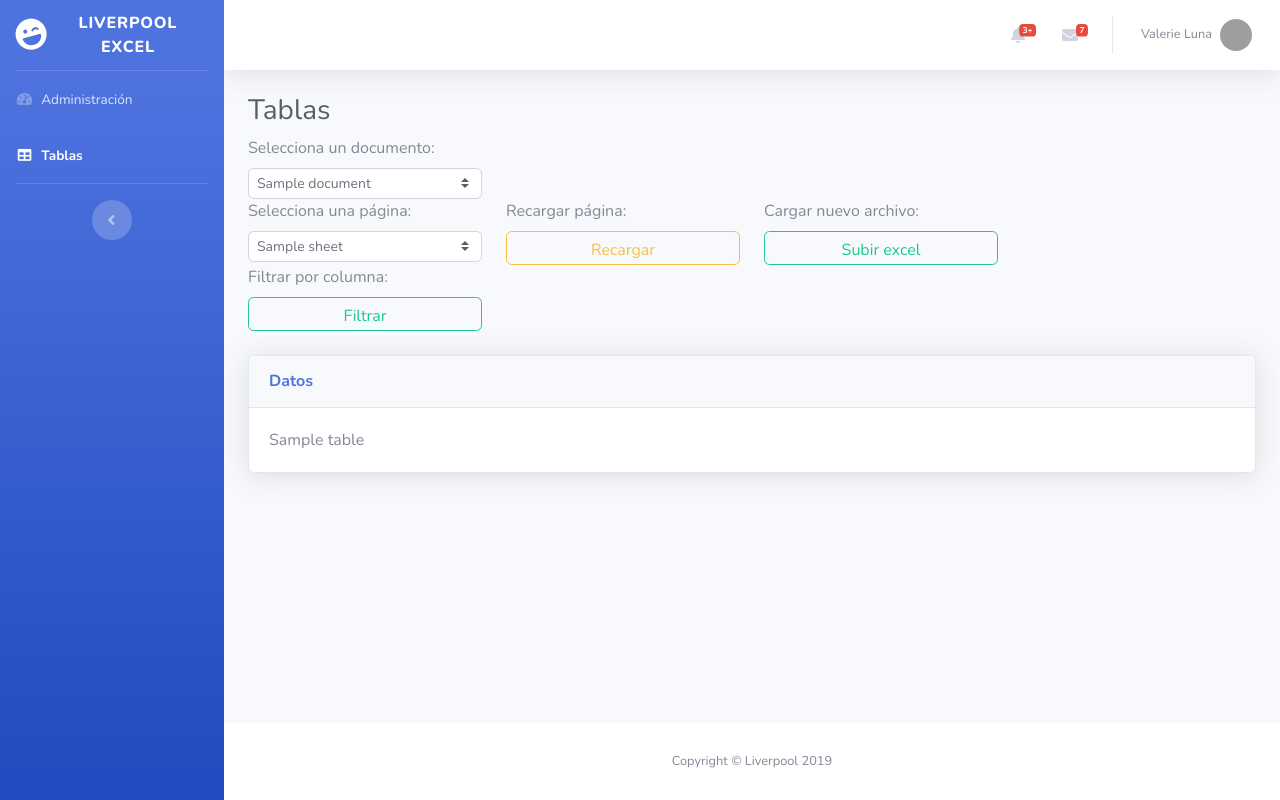
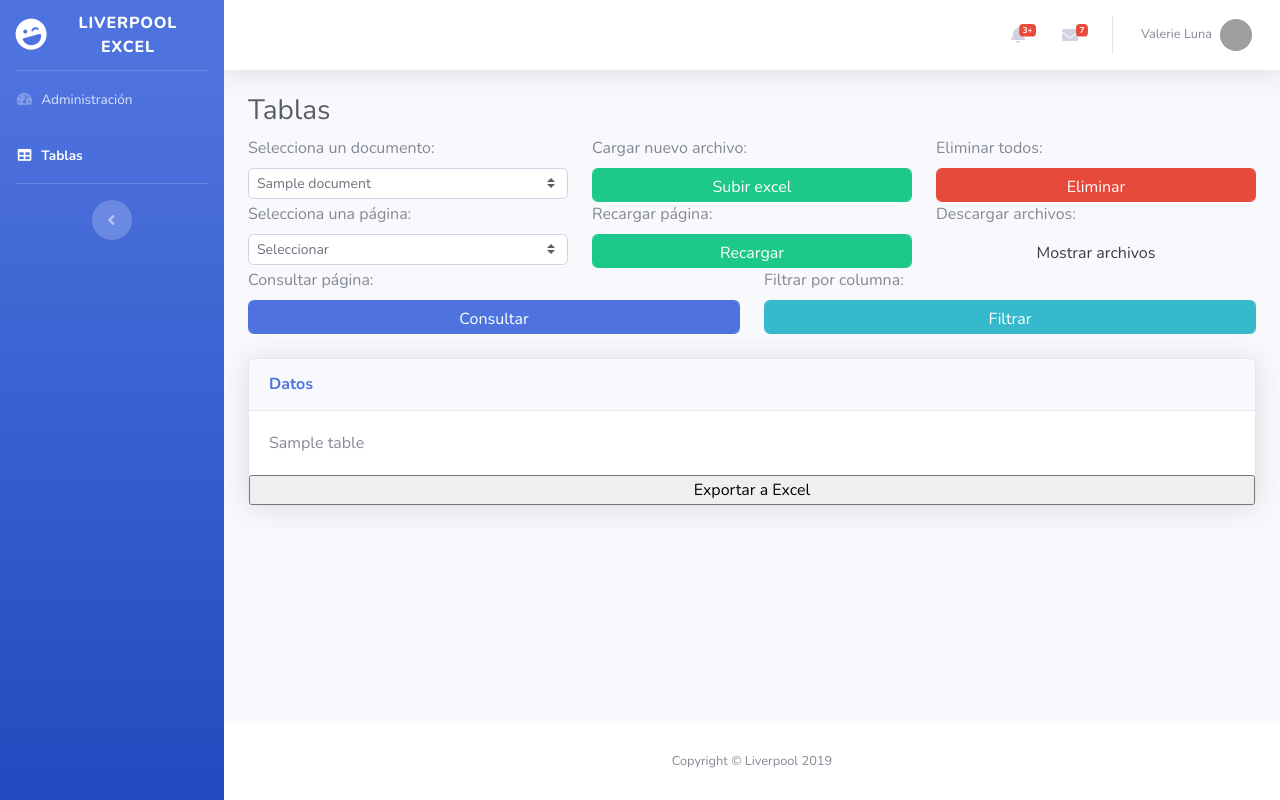
Before and after one commit to Ivan252512/excel_liverpool_google, a Flask app: template templates/tables.html in a window 1280 px wide. Run offline with Flask 2, Linux system fonts and the light colour scheme; the template is opened without the code that fills it: most values are stand-ins (such as "Sample title", 1, 10 or a date in 2020); parts of the project's set-up code (start-up, migrations or seed data) failed here and were passed over; some libraries are stand-ins or nearby versions; grey boxes are pictures that could not be loaded.

Commit message:
Prueba final

```diff
--- a/app.yaml
+++ b/app.yaml
@@ -13,4 +13,4 @@
   script: auto
 
 env_variables:
-    CLOUD_STORAGE_BUCKET: liverpoolexcelprueba.appspot.com
+    CLOUD_STORAGE_BUCKET: liverpool-excel.appspot.com
--- a/main.py
+++ b/main.py
@@ -12,10 +12,10 @@
 app = Flask(__name__, static_folder="static", template_folder="templates")
 
 # Configure this environment variable via app.yaml
-CLOUD_STORAGE_BUCKET = "liverpoolexcelprueba.appspot.com"
+CLOUD_STORAGE_BUCKET = "liverpool-excel.appspot.com"
 #os.environ['CLOUD_STORAGE_BUCKET']
 
-ALLOWED_EXTENSIONS = {'xlsx', 'csv', 'ods'}
+ALLOWED_EXTENSIONS = {'xlsx', 'xls'}
 
 CONNECTION_STRING = "mongodb+srv://ivan:sarampion25@cluster0-s8nin.mongodb.net/test?retryWrites=true&w=majority"
 client = pymongo.MongoClient(CONNECTION_STRING, maxPoolSize=10000)
@@ -23,11 +23,27 @@
 documents_collection = pymongo.collection.Collection(db, 'documents')
 
 class Excel():
-    def __init__(self, src):
-        self.df = pd.read_excel(src, None)
-        self.name = src
-        self.sheets = self.df.keys()
+    def __init__(self, name, url=None):
+        self.url = url
+        self.name = name
+        try:
+            self.df = pd.read_excel(url, None)
+        except ValueError:
+            self.df = pd.read_excel("CUENTAS_FUN_SOCIEDADES.xlsx", None)
+        finally:
+            self.sheets = self.df.keys()
 
+
+    def load_to_db(self):
+        sheets = {}
+        k = 0
+        for i in self.sheets:
+            s = "sheet_"+str(k)
+            sheets[s] = i
+            k+=1
+        documents_collection.insert_one({"name": self.name ,
+                                         "url": self.url,
+                                         "sheets": sheets})
     def get_sheets(self):
         return self.sheets
 
@@ -40,6 +56,7 @@
         return df[column].unique()
 
     def filter(self, sheet, filters):
+        print(self.get_sheets())
         df = self.df[sheet]
         if type(sheet)==str and type(filters)==dict:
             if len(filters)<1:
@@ -61,16 +78,27 @@
     return render_template("index.html")
 
 
-@app.route("/tables", methods=['GET', 'POST'])
-def tables():
-    sheet = "CUENTAS"
-    document = "CUENTAS_FUN_SOCIEDADES.xlsx"
+@app.route("/tables/<document>/<sheet>", methods=['GET', 'POST'])
+def tables(document, sheet):
 
-    documents = [document]
-    sheets = [sheet]
+    documents = documents_collection.find({})
+    documents2 = documents_collection.find({})
 
-    excel = Excel(document)
-    doc, res = excel.filter(str(sheet),  1)
+    document_db = documents_collection.find_one({"name":document})
+
+    try:
+        sheets = list(document_db["sheets"].values())
+        excel = Excel(document_db["name"], document_db["url"])
+        if sheet == "CUENTAS" or sheet == "Seleccionar":
+            sheet = sheets[0]
+    except:
+        excel = Excel(document)
+        sheets = excel.get_sheets()
+
+
+    doc, res = excel.filter(sheet,  1)
+
+    del excel
 
     cols_values = []
 
@@ -83,24 +111,24 @@
     return render_template('tables.html',
                             table=table,
                             documents=documents,
+                            documents2=documents2,
                             sheets=sheets,
+                            document_selected=document,
+                            sheet_selected=sheet,
                             cols_values=cols_values)
 
-@app.route("/tables_filter", methods=['GET', 'POST'])
-def tables_filter():
+@app.route("/get_pages/<document>", methods=['GET', 'POST'])
+def get_pages(document):
+    document = documents_collection.find_one({"name":document})
+    return Response(dumps(document["sheets"]), mimetype='application/json')
+
+@app.route("/tables_filter/<document>/<sheet>", methods=['GET', 'POST'])
+def tables_filter(document, sheet):
     content = request.get_json()
+    document_db = documents_collection.find_one({"name":document})
 
-    """
-    document = content["document"] if "document" in content.keys() else None
-    sheet = content["sheet"] if "sheet" in content.keys() else None
-    """
-    sheet = "CUENTAS"
-    document = "CUENTAS_FUN_SOCIEDADES.xlsx"
-
-    excel = Excel(document)
+    excel = Excel(document_db["name"], document_db["url"])
     doc, res = excel.filter(str(sheet),  content)
-
-    #print(doc)
 
     cols_values = []
 
@@ -138,11 +166,21 @@
                 content_type=file.content_type
             )
 
-            documents_collection.insert_one({"name": filename,
-                                             "url": blob.public_url})
-            return redirect('tables')
-        else:
-            return redirect('tables')
+            excel = Excel(filename, blob.public_url)
+            excel.load_to_db()
+        return redirect("/tables/CUENTAS_FUN_SOCIEDADES.xlsx/CUENTAS")
+
+@app.route('/drop_database', methods=['GET'])
+def drop_database():
+    storage_client = storage.Client()
+    bucket = storage_client.get_bucket(CLOUD_STORAGE_BUCKET)
+    blobs = bucket.list_blobs()
+    for blob in blobs:
+        blob.delete()
+
+    documents_collection.drop()
+
+    return redirect("/tables/CUENTAS_FUN_SOCIEDADES.xlsx/CUENTAS")
 
 if __name__ == "__main__":
     app.run()
--- a/templates/index.html
+++ b/templates/index.html
@@ -48,7 +48,7 @@
 
       <!-- Nav Item - Tables -->
       <li class="nav-item">
-        <a class="nav-link" href="{{ url_for('tables') }}">
+        <a class="nav-link" href="{{ url_for('tables', document='CUENTAS_FUN_SOCIEDADES.xlsx', sheet='CUENTAS') }}">
           <i class="fas fa-fw fa-table"></i>
           <span>Tablas</span></a>
       </li>
--- a/templates/tables.html
+++ b/templates/tables.html
@@ -51,7 +51,7 @@
 
       <!-- Nav Item - Tables -->
       <li class="nav-item active">
-        <a class="nav-link" href="{{ url_for('tables') }}">
+        <a class="nav-link" href="{{ url_for('tables', document='CUENTAS_FUN_SOCIEDADES.xlsx', sheet='CUENTAS') }}">
           <i class="fas fa-fw fa-table"></i>
           <span>Tablas</span></a>
       </li>
@@ -264,43 +264,66 @@
           <h1 class="h3 mb-2 text-gray-800">Tablas</h1>
 
           <div class="row">
-            <div class="col-md-3">
+            <div class="col-md-4">
               <label for="documents">Selecciona un documento:</label>
               <select id="documents" class="custom-select custom-select-sm form-control form-control-sm">
                 {% if documents %}
                   {% for document in documents %}
-                    <option value="{{ document }}">{{ document }}</option>
+                    {% if document.url %}
+                      {% if document.name == document_selected %}
+                        <option value="{{ document.name }}" selected>{{ document.name }}</option>
+                      {% else %}
+                        <option value="{{ document.name }}" >{{ document.name }}</option>
+                      {% endif %}
+                    {% endif %}
                   {% endfor %}
                 {% endif %}
               </select>
             </div>
+            <div class="col-md-4">
+              <label for="reload">Cargar nuevo archivo:</label>
+              <button id="reload" class="btn btn-success custom-button-sm form-control form-control-sm" data-toggle="modal" data-target="#excelModal">Subir excel</button>
+            </div>
+            <div class="col-md-4">
+              <label for="drop_db">Eliminar todos:</label>
+              <a id="drop_db" class="btn btn-danger custom-button-sm form-control form-control-sm" href="{{ url_for('drop_database') }}">Eliminar</a>
+            </div>
           </div>
 
           <div class="row">
-            <div class="col-md-3">
+            <div class="col-md-4">
               <label for="pages">Selecciona una página:</label>
               <select id="pages" class="custom-select custom-select-sm form-control form-control-sm">
                 {% if sheets %}
+                  <option value="Seleccionar" selected>Seleccionar</option>
                   {% for sheet in sheets %}
-                    <option value="{{ sheet }}">{{ sheet }}</option>
+                    {% if sheet == sheet_selected %}
+                      <option value="{{ sheet }}" selected>{{ sheet }}</option>
+                    {% else %}
+                      <option value="{{ sheet }}">{{ sheet }}</option>
+                    {% endif %}
                   {% endfor %}
                 {% endif %}
               </select>
             </div>
-            <div class="col-md-3">
+            <div class="col-md-4">
               <label for="reload">Recargar página:</label>
-              <button id="reload" onclick="location.reload();" class="btn btn-outline-warning custom-button-sm form-control form-control-sm">Recargar</button>
+              <button id="reload" onclick="location.reload();" class="btn btn-success custom-button-sm form-control form-control-sm">Recargar</button>
             </div>
-            <div class="col-md-3">
-              <label for="reload">Cargar nuevo archivo:</label>
-              <button id="reload" class="btn btn-outline-success custom-button-sm form-control form-control-sm" data-toggle="modal" data-target="#excelModal">Subir excel</button>
+            <div class="col-md-4">
+              <label for="download_file">Descargar archivos:</label>
+              <button id="download_file" class="btn btn-light custom-button-sm form-control form-control-sm" data-toggle="modal" data-target="#downloadModal">Mostrar archivos</button>
             </div>
           </div>
 
           <div class="row">
-            <div class="col-md-3">
+            <div class="col-md-6" id="consultar_pagina">
+              <label for="consultar">Consultar página:</label>
+              <button id="consultar" class="btn btn-primary custom-button-sm form-control form-control-sm">Consultar</button>
+            </div>
+            <div class="col-md-6">
               <label for="column_filter">Filtrar por columna:</label>
-              <button id="column_filter" class="btn btn-outline-success custom-button-sm form-control form-control-sm" data-toggle="modal" data-target="#filterModal">Filtrar</button>
+              <button id="column_filter" class="btn btn-info custom-button-sm form-control form-control-sm" data-toggle="modal" data-target="#filterModal">Filtrar</button>
             </div>
           </div>
 
@@ -316,6 +339,7 @@
                   {{ table|safe }}
               </div>
             </div>
+            <input type="button" name="btnExportar" id="btnExportar" value="Exportar a Excel" />
           </div>
 
         </div>
@@ -395,7 +419,7 @@
         </div>
         <div class="modal-footer">
           <button class="btn btn-secondary" type="button" data-dismiss="modal">Cancelar</button>
-          <button id="search_button" class="btn btn-outline-primary custom-button-sm form-control form-control-sm">Consultar</button>
+          <button id="search_button" class="btn btn-primary custom-button-sm form-control form-control-sm">Consultar</button>
         </div>
       </div>
     </div>
@@ -410,12 +434,36 @@
         </div>
         <div class="modal-body">
           <form action="{{ url_for( 'load_database' ) }}" method="POST" id="excel_upload" enctype="multipart/form-data">
-            <input type="file" name="file" id="file" class="custom-button custom-button-sm form-control form-control-sm">
+            <input type="file" accept=".xls,.xlsx" name="file" id="file" class="custom-button custom-button-sm form-control form-control-sm">
           </form>
         </div>
         <div class="modal-footer">
           <button class="btn btn-secondary" type="button" id="excel_upload_button_cancel" data-dismiss="modal">Cancelar</button>
           <button class="btn btn-primary" type="submit" id="excel_upload_button">Cargar Archivo</button>
+        </div>
+      </div>
+    </div>
+  </div>
+
+  <!-- Download Modal-->
+  <div class="modal fade" id="downloadModal" tabindex="-1" role="dialog" aria-labelledby="downloadModalLabel" aria-hidden="true">
+    <div class="modal-dialog" role="document">
+      <div class="modal-content">
+        <div class="modal-header">
+          <h5 class="modal-title" id="downloadModalLabel">Descargar excel</h5>
+        </div>
+        <div class="modal-body">
+          {% if documents2 %}
+            {% for document2 in documents2 %}
+              {% if document2.url %}
+                <a href="{{ document2.url }}">{{ document2.name }}</a>
+                <br>
+              {% endif %}
+            {% endfor %}
+          {% endif %}
+        </div>
+        <div class="modal-footer">
+          <button class="btn btn-secondary" type="button" id="excel_upload_button_cancel" data-dismiss="modal">Cerrar</button>
         </div>
       </div>
     </div>
@@ -445,7 +493,6 @@
       $("#search_button").on('click', function(){
         var elements = document.getElementById("search_form").elements;
         search = {
-
         }
         for (let i = 0; i < elements.length; i++) {
           const e = elements[i];
@@ -453,15 +500,49 @@
             search[e.id] = e.value;
           }
         }
+
+        var documentSelected = $("option:selected", $("#documents")).val();
+        var pageSelected = $("option:selected", $("#pages")).val();
+
         $.ajax({
-          url: "{{ url_for('tables_filter') }}",
+          url: "/tables_filter/"+documentSelected+"/"+pageSelected,
           type: "POST",
           contentType: "application/json",
           data: JSON.stringify(search),
-          async: false
         }).done(function(data) {
+          $('#filterModal').modal('hide');
           $("#table").html(data);
         });
+      });
+
+      $("#documents").on('change', function (e) {
+        var documentSelected = $("option:selected", $("#documents")).val();
+        if (documentSelected!="Seleccionar") {
+          $.ajax({
+            url: "/get_pages/"+documentSelected,
+            type: "GET",
+            contentType: "application/json",
+          }).done(function(data) {
+            console.log(data);
+            if (data.length<=0) {
+              return;
+            }
+            var pages = "";
+            for (var k in data) {
+              pages += "<option value="+data[k]+">"+data[k]+"</option>";
+            }
+
+            $("#pages").html(
+              pages
+            );
+          });
+        };
+      });
+
+      $("#consultar").on('click', function (e) {
+          var documentSelected = $("option:selected", $("#documents")).val();
+          var pageSelected = $("option:selected", $("#pages")).val();
+          window.location = "/tables/"+documentSelected+"/"+pageSelected;
       });
 
       $("#excel_upload_button").on('click', function(){
@@ -470,6 +551,37 @@
         $("#excel_upload_button").prop('disabled', true);
         $("#excel_upload").submit();
       });
+
+      function ExportToExcel(htmlExport) {
+          var ua = window.navigator.userAgent;
+          var msie = ua.indexOf("MSIE ");
+
+          //other browser not tested on IE 11
+          // If Internet Explorer
+          if (msie > 0 || !!navigator.userAgent.match(/Trident.*rv\:11\./))
+          {
+              jQuery('body').append(" <iframe id=\"iframeExport\" style=\"display:none\"></iframe>");
+              iframeExport.document.open("txt/html", "replace");
+              iframeExport.document.write(htmlExport);
+              iframeExport.document.close();
+              iframeExport.focus();
+              sa = iframeExport.document.execCommand("SaveAs", true, "List.xls");
+          }
+          else {
+              var link = document.createElement('a');
+
+              document.body.appendChild(link); // Firefox requires the link to be in the body
+              link.download = "List.xls";
+              link.href = 'data:application/vnd.ms-excel,' + escape(htmlExport);
+              link.click();
+              document.body.removeChild(link);
+          }
+      }
+
+      $("#btnExportar").on('click', function() {
+        ExportToExcel($('#dataTable').prop("outerHTML"));
+      });
+
     });
   </script>
 
```
Also changed, not shown: func.py (deleted, +0 -73 lines).
